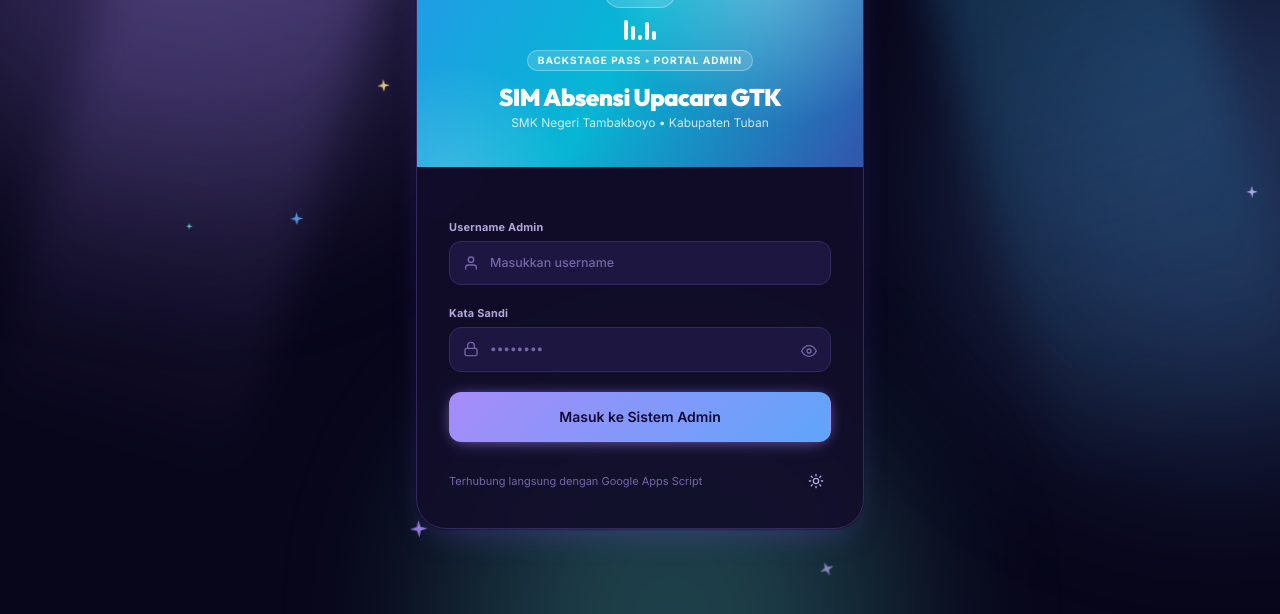
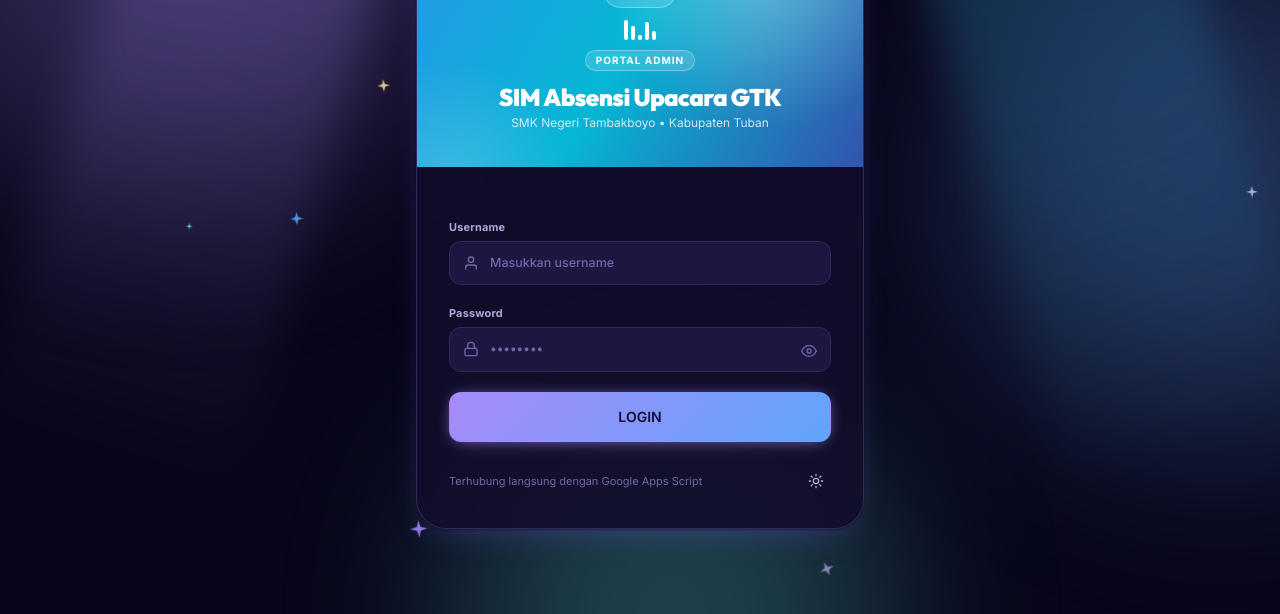
Before and after one commit to clientdapodik-byte/Absensi-Upacara, a plain HTML site: page index.html in a window 1280 px wide. Shown: the part 186-800 px from the top of the page. Drawn offline with nearby package versions, Linux system fonts and the light colour scheme.

Commit message:
Update index.html

```diff
--- a/index.html
+++ b/index.html
@@ -446,7 +446,7 @@
             <img src="https://upload.wikimedia.org/wikipedia/commons/thumb/7/74/Coat_of_arms_of_East_Java.svg/240px-Coat_of_arms_of_East_Java.svg.png" alt="Logo Jawa Timur" class="kop-logo w-full h-full object-contain">
           </div>
           <span class="eq mb-2.5"><i></i><i></i><i></i><i></i><i></i></span>
-          <span class="text-[10px] font-bold uppercase tracking-widest bg-white/15 border border-white/30 px-2.5 py-0.5 rounded-full">Backstage Pass • Portal Admin</span>
+          <span class="text-[10px] font-bold uppercase tracking-widest bg-white/15 border border-white/30 px-2.5 py-0.5 rounded-full">Portal Admin</span>
           <h1 class="text-2xl font-black tracking-tight mt-2.5">SIM Absensi Upacara GTK</h1>
           <p class="text-xs text-white/80 mt-0.5">SMK Negeri Tambakboyo • Kabupaten Tuban</p>
         </div>
@@ -456,21 +456,21 @@
           <i data-ic="alert"></i><span id="login-error-text">Username atau password salah.</span>
         </div>
         <div>
-          <label class="lbl">Username Admin</label>
+          <label class="lbl">Username</label>
           <div class="relative">
             <input type="text" id="login-user" required autocomplete="username" placeholder="Masukkan username" class="input !pl-10 !py-3">
             <i data-ic="user" class="faint absolute left-3.5 top-3.5"></i>
           </div>
         </div>
         <div>
-          <label class="lbl">Kata Sandi</label>
+          <label class="lbl">Password</label>
           <div class="relative">
             <input type="password" id="login-pass" required autocomplete="current-password" placeholder="••••••••" class="input !pl-10 !pr-11 !py-3">
             <i data-ic="lock" class="faint absolute left-3.5 top-3.5"></i>
             <button type="button" onclick="togglePassword()" class="absolute right-2.5 top-2.5 p-1 faint hover:text-violet-500" aria-label="Tampilkan atau sembunyikan sandi"><i data-ic="eye"></i></button>
           </div>
         </div>
-        <button type="submit" id="btn-login-submit" class="btn btn-primary w-full justify-center !py-3.5 !text-sm">Masuk ke Sistem Admin</button>
+        <button type="submit" id="btn-login-submit" class="btn btn-primary w-full justify-center !py-3.5 !text-sm">LOGIN</button>
         <div class="flex items-center justify-between text-[11px] faint pt-1">
           <span>Terhubung langsung dengan Google Apps Script</span>
           <button type="button" onclick="toggleTheme()" class="btn btn-ghost !p-1.5" aria-label="Ganti tema"><span class="theme-ic-m ico"></span></button>
```
